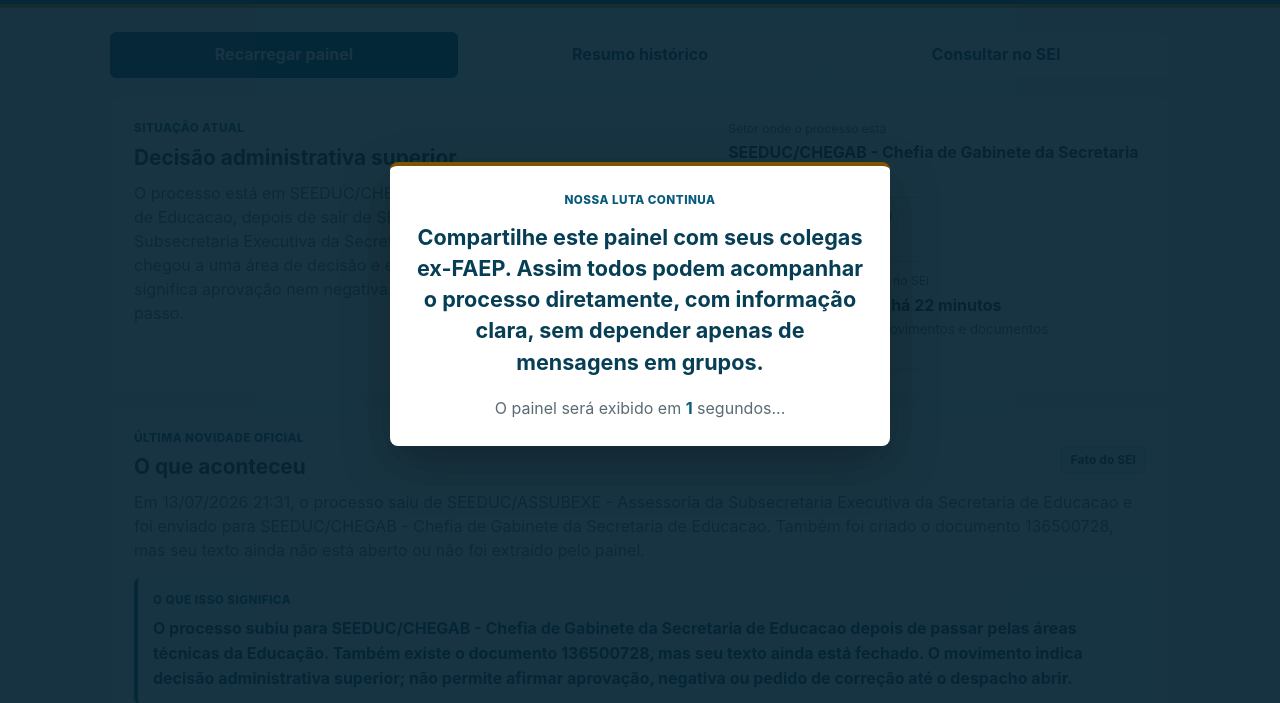
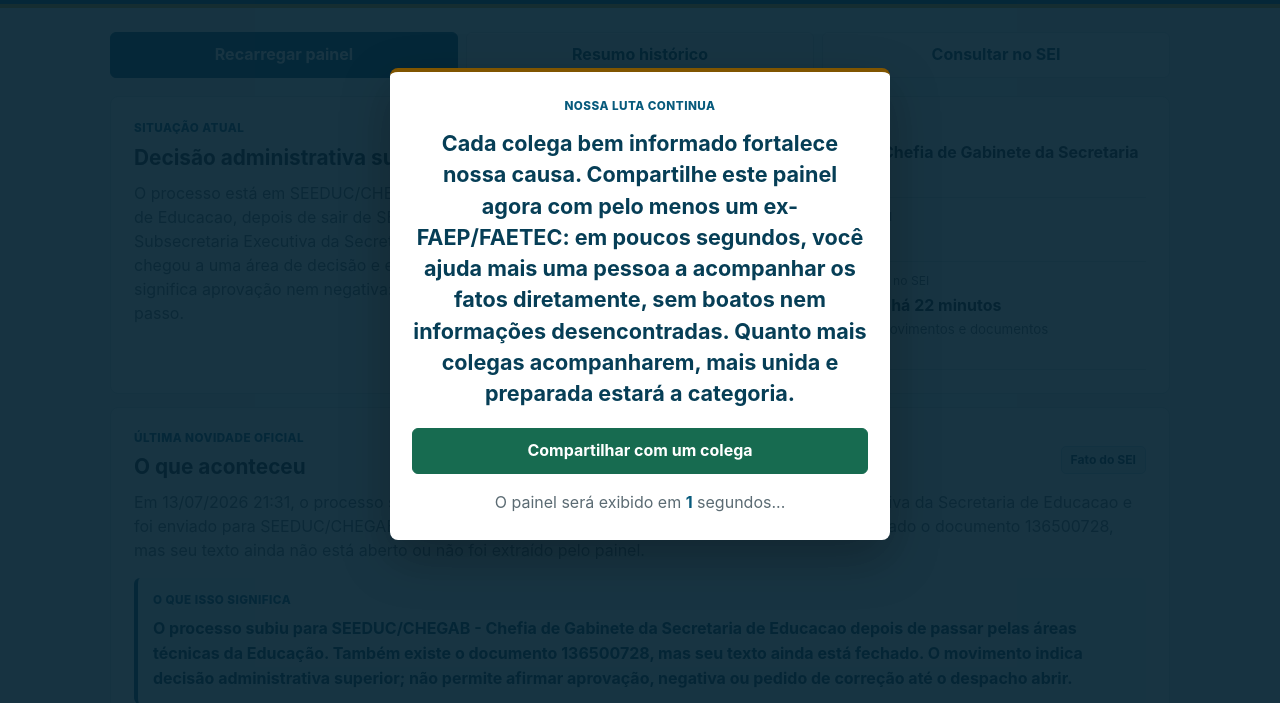
Before and after one commit to acecarmorj/processo, a website: page index.html in a window 1280 px wide. Shown: the part 96-799 px from the top of the page. Drawn offline with Linux system fonts and the light colour scheme.

Commit message:
Adiciona compartilhamento pelo WhatsApp

```diff
--- a/app.js
+++ b/app.js
@@ -1,5 +1,6 @@
 const DATA_URL = "./data/processo.json";
 const STORAGE_KEY = "painel-faep-faetec-v1";
+const PUBLIC_PANEL_URL = "https://acecarmorj.github.io/processo/";
 
 const ui = {
   refresh: document.querySelector("#refreshButton"),
@@ -35,6 +36,7 @@ const ui = {
   documentTransition: document.querySelector("#documentTransition"),
   transitionMessage: document.querySelector("#transitionMessage"),
   transitionSeconds: document.querySelector("#transitionSeconds"),
+  whatsappShare: document.querySelector("#whatsappShare"),
 };
 
 let currentData = null;
@@ -42,8 +44,11 @@ let movementLimit = 12;
 let transitionTimer = null;
 
 const SHARE_MESSAGE =
-  "Compartilhe este painel com seus colegas ex-FAEP. Assim todos podem acompanhar o processo diretamente, com informação clara, sem depender apenas de mensagens em grupos.";
+  "Cada colega bem informado fortalece nossa causa. Compartilhe este painel agora com pelo menos um ex-FAEP/FAETEC: em poucos segundos, você ajuda mais uma pessoa a acompanhar os fatos diretamente, sem boatos nem informações desencontradas. Quanto mais colegas acompanharem, mais unida e preparada estará a categoria.";
 ui.transitionMessage.textContent = SHARE_MESSAGE;
+ui.whatsappShare.href = `https://wa.me/?text=${encodeURIComponent(
+  `Olá! Quero compartilhar este painel que acompanha o processo dos servidores ex-FAEP/FAETEC de forma clara e atualizada. Assim, podemos acompanhar os fatos diretamente e manter a categoria bem informada. Abra e compartilhe também com outro colega:\n\n${PUBLIC_PANEL_URL}`,
+)}`;
 
 const UNIT_NAMES = {
   "SEPLAG/SUPEFIS": "Estudos Fiscais",
--- a/index.html
+++ b/index.html
@@ -9,7 +9,7 @@
       content="Painel público de acompanhamento do processo dos servidores ex-FAEP/FAETEC."
     />
     <title>Painel ex-FAEP / FAETEC</title>
-    <link rel="stylesheet" href="./styles.css?v=20260714-1" />
+    <link rel="stylesheet" href="./styles.css?v=20260714-3" />
   </head>
   <body>
     <header class="topbar">
@@ -197,10 +197,21 @@
       <div class="transition-card">
         <p class="label">Nossa luta continua</p>
         <p id="transitionMessage" class="transition-message">
-          Compartilhe este painel com seus colegas ex-FAEP. Assim todos podem
-          acompanhar o processo diretamente, com informação clara, sem depender
-          apenas de mensagens em grupos.
+          Cada colega bem informado fortalece nossa causa. Compartilhe este
+          painel agora com pelo menos um ex-FAEP/FAETEC: em poucos segundos,
+          você ajuda mais uma pessoa a acompanhar os fatos diretamente, sem
+          boatos nem informações desencontradas. Quanto mais colegas
+          acompanharem, mais unida e preparada estará a categoria.
         </p>
+        <a
+          id="whatsappShare"
+          class="button whatsapp-share"
+          href="#"
+          target="_blank"
+          rel="noreferrer"
+        >
+          Compartilhar com um colega
+        </a>
         <p class="transition-countdown">
           <span>O painel será exibido em</span>
           <strong id="transitionSeconds">6</strong>
@@ -250,6 +261,6 @@
       </details>
     </template>
 
-    <script type="module" src="./app.js?v=20260714-1"></script>
+    <script type="module" src="./app.js?v=20260714-3"></script>
   </body>
 </html>
--- a/styles.css
+++ b/styles.css
@@ -759,6 +759,19 @@ dialog::backdrop {
   white-space: pre-line;
 }
 
+.whatsapp-share {
+  width: 100%;
+  margin-bottom: 16px;
+  border: 1px solid #176b50;
+  background: #176b50;
+  color: white;
+}
+
+.whatsapp-share:hover,
+.whatsapp-share:focus-visible {
+  background: #12563f;
+}
+
 .transition-countdown {
   margin: 0;
   color: var(--muted);
```
